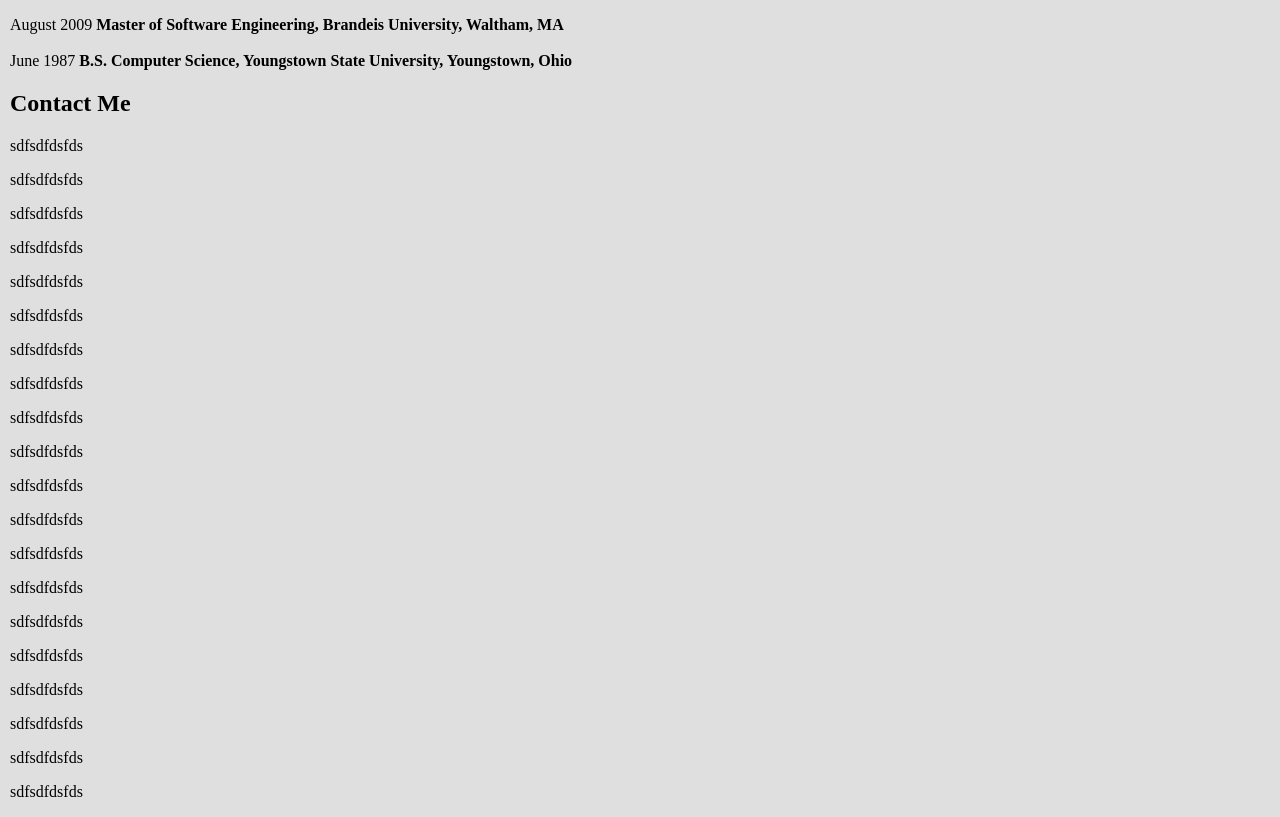
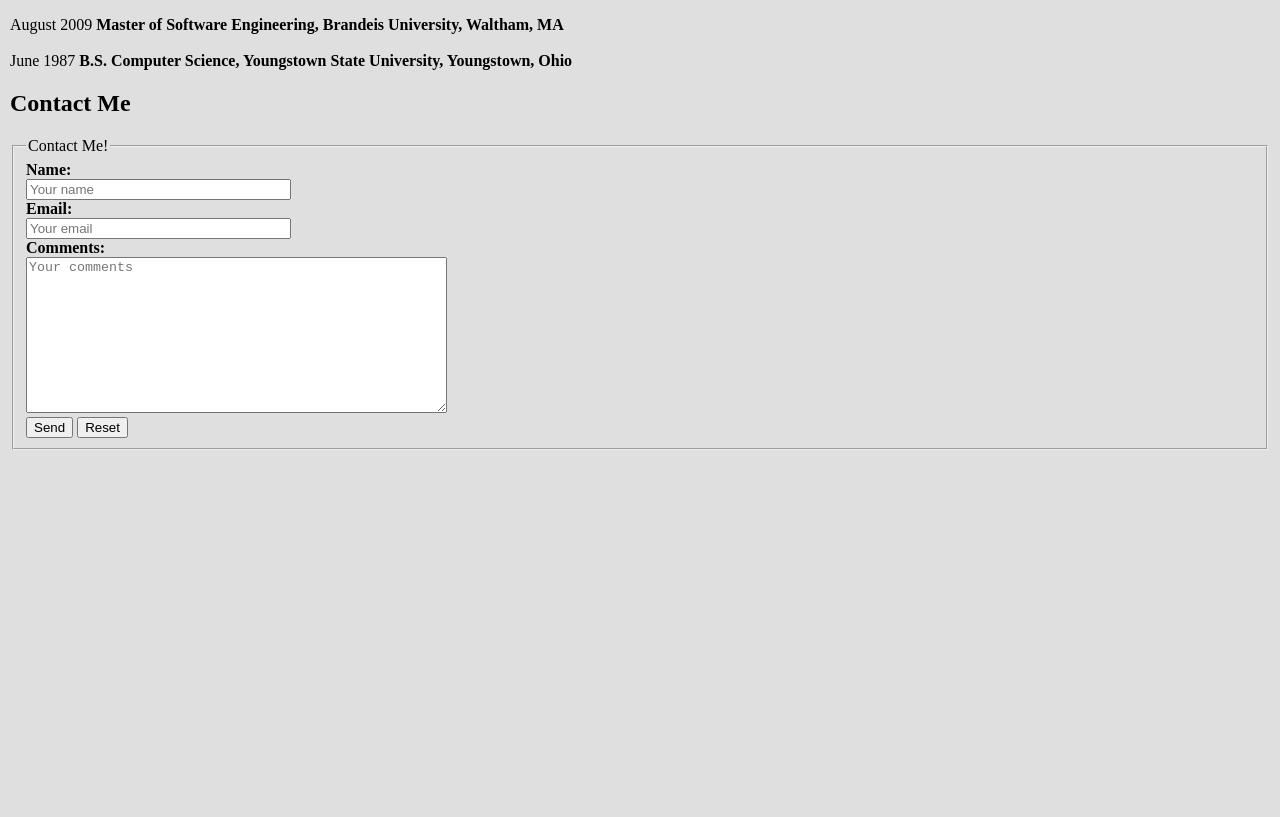
Before and after one commit to garyjolly/garyjolly.github.io, a plain HTML site: page index.html in a window 1280 px wide. Shown: the part 941-1758 px from the top of the page. After the commit the page ends 1401 px from the top, so only its background shows below. Drawn offline with Linux system fonts and the light colour scheme.

Commit message:
Header WIP

```diff
--- a/css/style.css
+++ b/css/style.css
@@ -42,8 +42,7 @@ nav ul {
 
 nav a {
     text-decoration: none;
-    /* background-color: black; */
-    background-color: blue;
+    background-color: black;
     color: white;
     padding: .5rem;
     border-radius: .25rem;
--- a/index.html
+++ b/index.html
@@ -99,26 +99,33 @@
         </section>
         <section id="contact">
             <h2>Contact Me</h2>
-            <p>sdfsdfdsfds</p>
-            <p>sdfsdfdsfds</p>
-            <p>sdfsdfdsfds</p>
-            <p>sdfsdfdsfds</p>
-            <p>sdfsdfdsfds</p>
-            <p>sdfsdfdsfds</p>
-            <p>sdfsdfdsfds</p>
-            <p>sdfsdfdsfds</p>
-            <p>sdfsdfdsfds</p>
-            <p>sdfsdfdsfds</p>
-            <p>sdfsdfdsfds</p>
-            <p>sdfsdfdsfds</p>
-            <p>sdfsdfdsfds</p>
-            <p>sdfsdfdsfds</p>
-            <p>sdfsdfdsfds</p>
-            <p>sdfsdfdsfds</p>
-            <p>sdfsdfdsfds</p>
-            <p>sdfsdfdsfds</p>
-            <p>sdfsdfdsfds</p>
-            <p>sdfsdfdsfds</p>
+            <form action="https://getsimpleform.com/messages?form_api_token=85475421746dfe59a889a5a718e30faa" method="post">
+                <fieldset>
+                  <legend>Contact Me!</legend>
+                  <div>
+                    <label for="name">
+                      <strong>Name:</strong><br />
+                      <input type="text" name="name" size="30" placeholder="Your name" required>
+                    </label>
+                  </div>
+                  <div>
+                    <label for="email">
+                      <strong>Email:</strong><br />
+                      <input type="email" name="email" size="30" placeholder="Your email" required>
+                    </label>
+                  </div>
+                  <div>
+                    <label for="comments">
+                      <strong>Comments:</strong><br />
+                      <textarea name="comments" textarea cols="50" rows="10" placeholder="Your comments" required></textarea>
+                    </label>
+                  </div>
+                  <div>
+                    <button type="submit">Send</button>
+                    <button type="reset">Reset</button>
+                  </div>
+                </fieldset>
+              </form>
         </section>
     </main>
     <footer>
```
Also changed, not shown: resume/index.html (+3 -8 lines).
